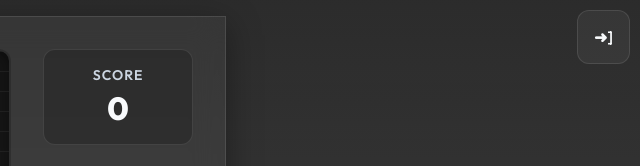
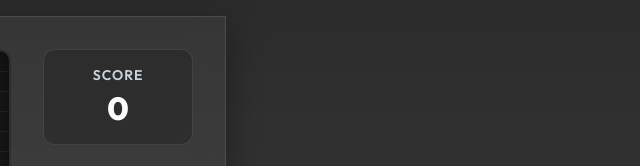
Before and after one commit to uncompiled/block-dropper, a plain HTML site: page index.html in a window 1280 px wide. Shown: the top 166 px of the page, 640-1280 px from the left. Drawn offline with Linux system fonts and the light colour scheme.

Commit message:
deploy: 901f0c7988167170b9ed50fd8e55549e2472655e

```diff
--- a/index.html
+++ b/index.html
@@ -17,7 +17,7 @@
 
 <body>
   <div id="app">
-    <button id="logout-btn" class="glass-button">➜]</button>
+    <button id="logout-btn" class="glass-button hidden">➜]</button>
     <div class="game-wrapper glass-panel">
       <div class="main-content">
         <div class="board-container">
```
